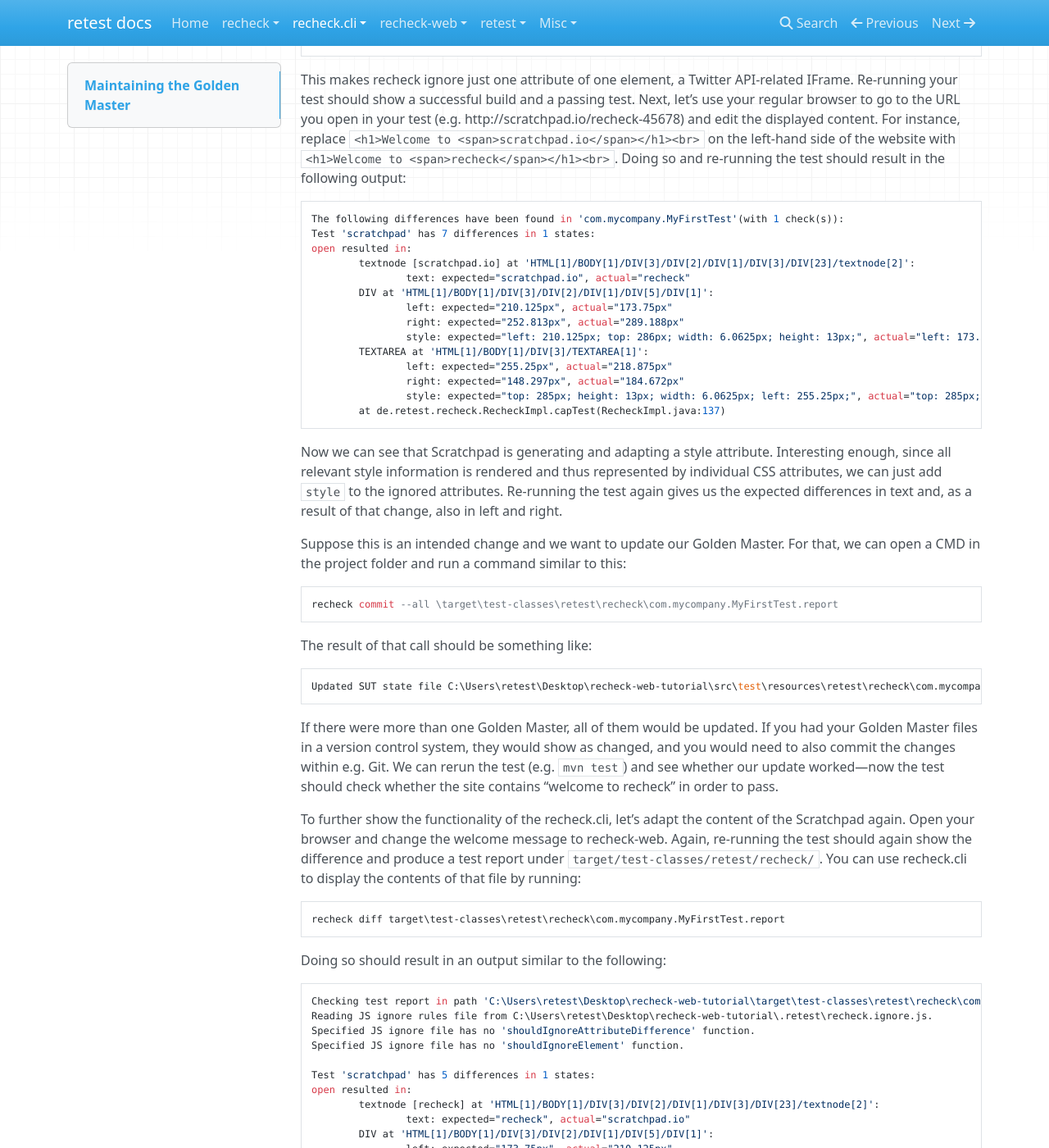
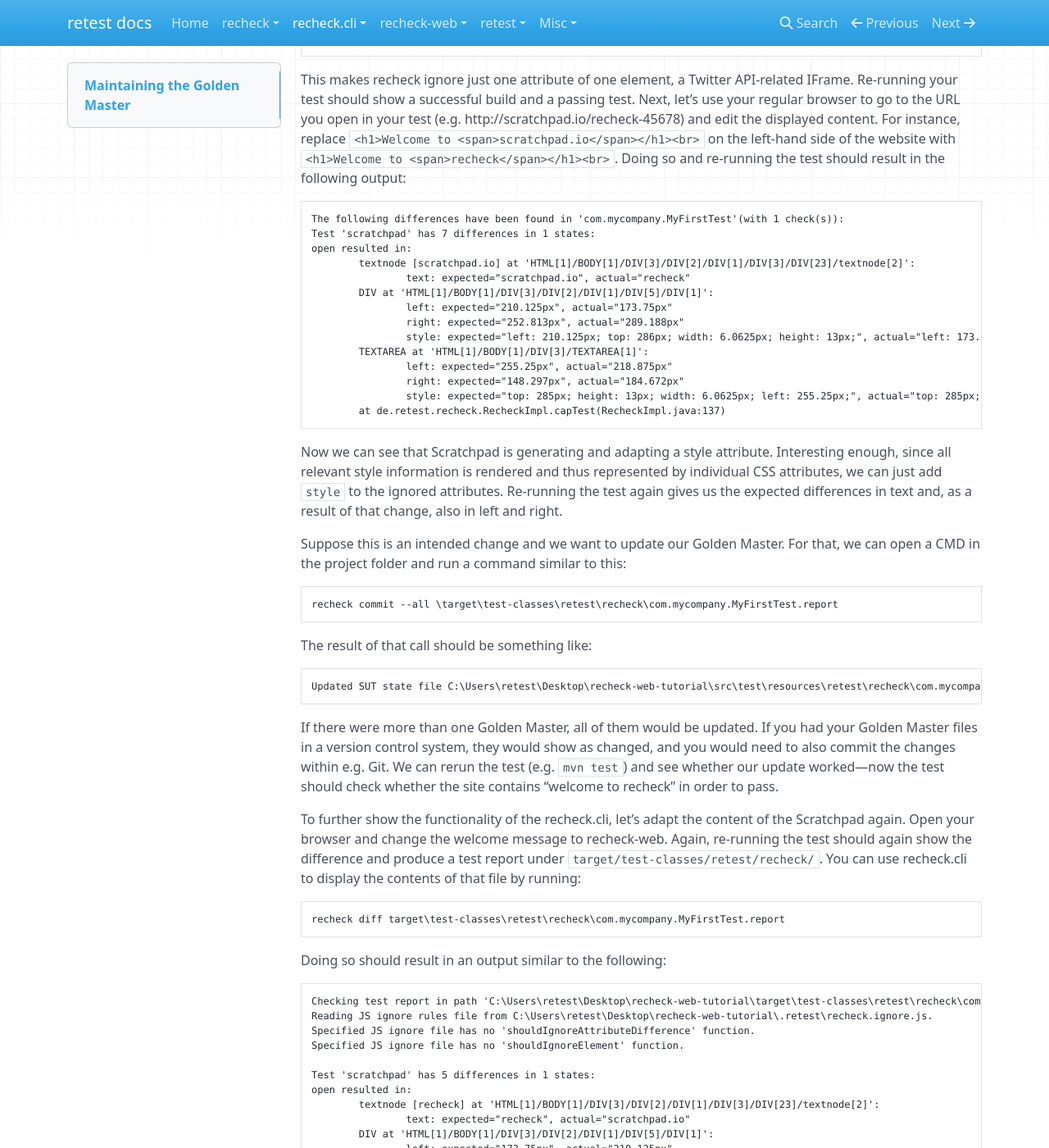
Before and after one commit to retest/docs, an MkDocs documentation site: the page built from docs/recheck.cli/tutorial/maintain-golden-master.md, in a window 1280 px wide and 1400 px high, scrolled down 1001 px. Shown: the whole window at 82% size. Built offline with MkDocs 1.6.1, drawn with Linux system fonts in a browser that asks for light colours; nearby versions of some CDN libraries; some of the changed text lies outside the part shown.

Commit message:
Add syntax highlighting hints

````diff
--- a/docs/recheck.cli/tutorial/maintain-golden-master.md
+++ b/docs/recheck.cli/tutorial/maintain-golden-master.md
@@ -5,7 +5,7 @@ After you correctly [installed and setup the recheck.cli](../setup/setup.md), yo
 
 To easily generate changes to check for, open a browser and go to [Scratchpad.io](http://scratchpad.io), a site that lets you edit HTML and CSS in realtime. Opening the page will forward you to a unique URL (e.g. [http://scratchpad.io/recheck-45678](http://scratchpad.io/recheck-45678)). Now based on a [previous test](../../recheck-web/tutorial/explicit-checks.md), we can replace the method name "google" with "scratchpad" and adjust the URL to load your newly created unique URL. The method body should then look similar to this:
 
-```
+```java
   @Test
   public void scratchpad() throws Exception {
     re.startTest();
@@ -18,7 +18,7 @@ To easily generate changes to check for, open a browser and go to [Scratchpad.io
 
 You can run your test calling `mvn test` (assuming you correctly [set up maven](../../recheck-web/setup/maven.md)). As expected, it will fail the first time since recheck cannot find a Golden Master for the test scratchpad. But it will create one under `src/test/resources/...`. Running this test the second time will also fail, as the site contains a volatile URL. We will later see how you can treat that in a more sophisticated way, but for now we want to use our newly installed recheck.cli. In your CMD, go to the root folder of the project. Then type `recheck` to see all available commands. It will output something like:
 
-```
+```text
 C:\Users\retest\Desktop\recheck-web-tutorial>recheck
 Usage: recheck [--help] [--version] [COMMAND]
 Command-line interface for recheck.
@@ -35,13 +35,13 @@ Commands:
 
 Now we want to automatically ignore all irrelevant changes. To do that, simply type something like (using your name and setup) `recheck ignore --all target\test-classes\retest\recheck\com.mycompany.MyFirstTest.report` (more on reports below). This will automatically add the following line to your `recheck.ignore` file:
 
-```
+```text
 matcher: xpath=HTML[1]/BODY[1]/DIV[1]/P[3]/IFRAME[1], attribute: src
 ```
 
 This makes recheck ignore just one attribute of one element, a Twitter API-related IFrame. Re-running your test should show a successful build and a passing test. Next, let’s use your regular browser to go to the URL you open in your test (e.g. http://scratchpad.io/recheck-45678) and edit the displayed content. For instance, replace `<h1>Welcome to <span>scratchpad.io</span></h1><br>` on the left-hand side of the website with `<h1>Welcome to <span>recheck</span></h1><br>`. Doing so and re-running the test should result in the following output:
 
-```
+```text
 The following differences have been found in 'com.mycompany.MyFirstTest'(with 1 check(s)):
 Test 'scratchpad' has 7 differences in 1 states:
 open resulted in:
@@ -62,13 +62,13 @@ Now we can see that Scratchpad is generating and adapting a style attribute. Int
 
 Suppose this is an intended change and we want to update our Golden Master. For that, we can open a CMD in the project folder and run a command similar to this:
 
-```
+```text
 recheck commit --all \target\test-classes\retest\recheck\com.mycompany.MyFirstTest.report
 ```
 
 The result of that call should be something like:
 
-```
+```text
 Updated SUT state file C:\Users\retest\Desktop\recheck-web-tutorial\src\test\resources\retest\recheck\com.mycompany.MyFirstTest\scratchpad.open.recheck
 ```
 
@@ -76,13 +76,13 @@ If there were more than one Golden Master, all of them would be updated. If you
 
 To further show the functionality of the recheck.cli, let’s adapt the content of the Scratchpad again. Open your browser and change the welcome message to recheck-web. Again, re-running the test should again show the difference and produce a test report under `target/test-classes/retest/recheck/`. You can use recheck.cli to display the contents of that file by running:
 
-```
+```text
 recheck diff target\test-classes\retest\recheck\com.mycompany.MyFirstTest.report
 ```
 
 Doing so should result in an output similar to the following:
 
-```
+```text
 Checking test report in path 'C:\Users\retest\Desktop\recheck-web-tutorial\target\test-classes\retest\recheck\com.mycompany.MyFirstTest.report'.
 Reading JS ignore rules file from C:\Users\retest\Desktop\recheck-web-tutorial\.retest\recheck.ignore.js.
 Specified JS ignore file has no 'shouldIgnoreAttributeDifference' function.
````
Also changed, not shown: docs/recheck.cli/setup/setup.md (+3 -3 lines).
